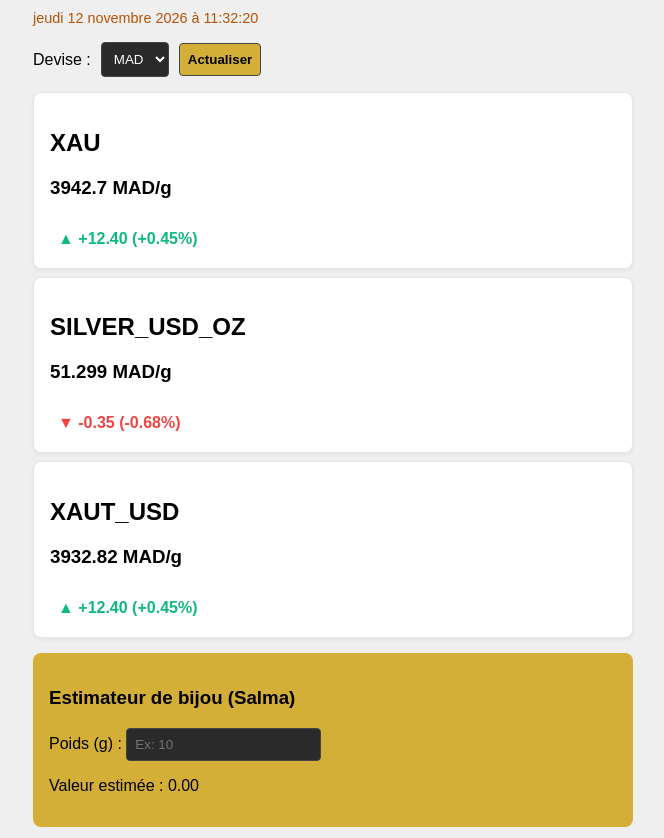
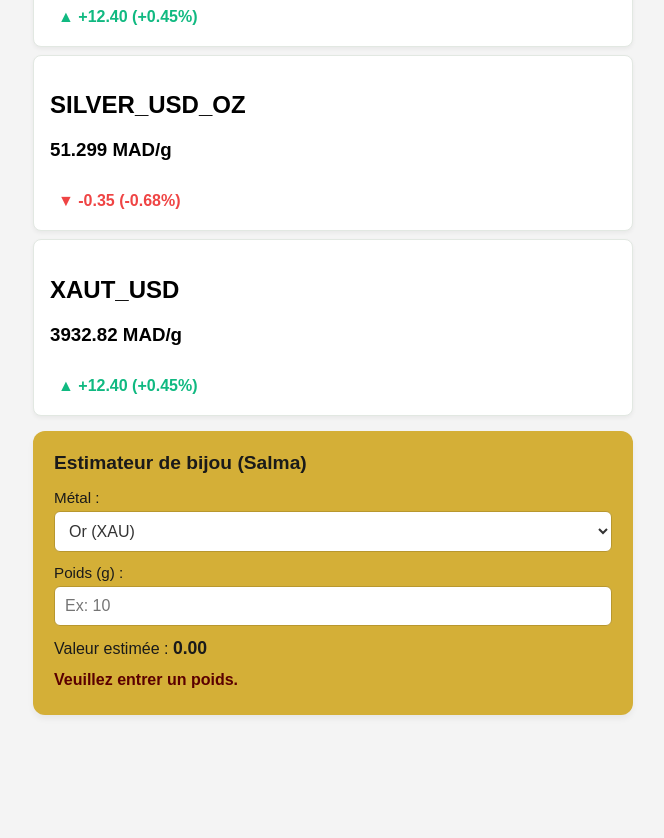
Before and after one commit to sahmihoussam1-hash/mizan-, a plain HTML site: page index.html in a window 1280 px wide. Shown: the part 333-1171 px from the top of the page, without its empty margins (307-971 px from the left). After the commit the page ends 1083 px from the top, so only its background shows below. Drawn offline with Linux system fonts and the light colour scheme; no server answers.

Commit message:
chore:userStorie-5-estimateurbijoux

```diff
--- a/css/style.css
+++ b/css/style.css
@@ -1,52 +1,109 @@
+body {
+    font-family: Arial, sans-serif;
+    background-color: #f4f4f4;
+    color: black;
+    margin: 0;
+    padding: 20px;
+}
 
-body {
-    font-family: Arial,sans-serif;
-    background-color: #1111;
-    color: black;
-    margin: 0%;
-    padding: 20%;
-}
 .container {
     max-width: 600px;
     margin: 0 auto;
 }
+
 h1 {
-    margin: 25px;
+    margin: 25px 0;
     color: #d4af37;
     text-align: center;
 }
-.card,prices-container > div{
+
+
+.card, .prices-container > div {
     background-color: #d4af37;
-    padding: 15px;
+    color: #1a1a1a;
+    padding: 20px;
     margin: 15px 0;
-    border-radius: 8px;
+    border-radius: 12px;
     border: 1px solid transparent;
+    box-shadow: 0 4px 6px rgba(0, 0, 0, 0.05);
 }
-.controls{
+
+.card h3 {
+    margin-top: 0;
     margin-bottom: 15px;
+    font-size: 1.2rem;
+    font-weight: bold;
+}
+
+.controls {
+    margin-bottom: 20px;
     display: flex;
     gap: 10px;
     align-items: center;
 }
-select,input,button{
-    padding: 8px;
-    background: #2a2a2a;
-    color: #fff;
-    border: 1px solid #444;
-    border-radius: 4px;
+
+select, input, button {
+    padding: 10px;
+    background: #ffffff;
+    color: #333333;
+    border: 1px solid #ccc;
+    border-radius: 6px;
+    font-size: 0.95rem;
 }
-button{
+
+button {
     background: #d4af37;
     color: #000;
     font-weight: bold;
     cursor: pointer;
+    border: 1px solid #b8972e;
 }
+
+button:hover {
+    background: #c29f31;
+}
+
 .error {
-    color: #ff6b6b;
-    font-size: 0.9rem;
+    color: #5a0000;
+    font-size: 0.85rem;
+    margin-top: 6px;
+    font-weight: 600;
 }
+
 .form-group {
-    margin-bottom: 10px;
+    margin-bottom: 12px;
+    display: flex;
+    flex-direction: column;
+}
+
+.card label {
+    margin-bottom: 5px;
+    font-weight: 500;
+    font-size: 0.95rem;
+}
+
+
+.card input[type="number"],
+.card select {
+    width: 100%;
+    padding: 10px;
+    border: 1px solid #b8972e;
+    border-radius: 6px;
+    background-color: #ffffff;
+    color: #333333;
+    font-size: 1rem;
+    box-sizing: border-box;
+}
+
+
+.card p {
+    margin: 12px 0 5px 0;
+    font-size: 1rem;
+}
+
+.card span#estimate {
+    font-weight: bold;
+    font-size: 1.1rem;
 }
 
 .price-card {
@@ -57,6 +114,7 @@ button{
     margin: 0.5rem 0;
     box-shadow: 0 2px 4px rgba(0,0,0,0.05);
 }
+
 .variation-badge {
     font-weight: bold;
     padding: 0.25rem 0.5rem;
@@ -64,19 +122,21 @@ button{
     display: inline-block;
     margin-top: 0.5rem;
 }
+
 .trend-up {
-    color: #10b981; /* Vert moderne */
+    color: #10b981;
     font-weight: 600;
 }
 
 .trend-down {
-    color: #ef4444; /* Rouge moderne */
+    color: #ef4444;
     font-weight: 600;
 }
 
 #datetime-container {
-    font-size: 0.9rem;
-    color: #b45309; /* Ton doré / marron assorti au thème Mizan */
+    font-family: 'Gill Sans', 'Gill Sans MT', Calibri, 'Trebuchet MS';
+    color: #0a0806;
     margin-bottom: 1rem;
-    font-weight: 500;
+    font-weight: bolder;
+    text-align: center;
 }
--- a/index.html
+++ b/index.html
@@ -28,13 +28,22 @@
 
         <div class="card">
     <h3>Estimateur de bijou (Salma)</h3>
+
+    <div class="form-group">
+        <label for="metal-type">Métal : </label>
+        <select id="metal-type">
+            <option value="gold">Or (XAU)</option>
+            <option value="silver">Argent (Silver)</option>
+        </select>
+    </div>
+
     <div class="form-group">
         <label for="weight">Poids (g) : </label>
         <input type="number" id="weight" placeholder="Ex: 10" min="0" step="0.01">
     </div>
+
     <p>Valeur estimée : <span id="estimate">0.00</span></p>
     <p id="estimator-error" class="error"></p>
-        </div>
 </div>
 
     <script type="module" src="js/main.js"></script>
--- /dev/null
+++ b/js/estimateur.js
@@ -0,0 +1,94 @@
+let currentGoldGramPrice = 0;
+let currentSilverGramPrice = 0;
+let activeCurrencySymbol = 'MAD';
+
+/**
+ * Calcule et affiche la valeur estimée du bijou
+ */
+function calculateJewelryEstimate() {
+    const weightInput = document.getElementById('weight');
+    const metalSelect = document.getElementById('metal-type');
+    const estimateSpan = document.getElementById('estimate');
+    const errorElement = document.getElementById('estimator-error');
+
+    if (!weightInput || !estimateSpan) return;
+
+    const weightValue = weightInput.value.trim();
+    const weight = parseFloat(weightValue);
+
+    // 1. Validation : Champ vide
+    if (weightValue === "") {
+        estimateSpan.textContent = `0.00`;
+        if (errorElement) errorElement.textContent = "Veuillez entrer un poids.";
+        return;
+    }
+
+    // 2. Validation : Non numérique ou négatif
+    if (isNaN(weight)) {
+        estimateSpan.textContent = `0.00`;
+        if (errorElement) errorElement.textContent = "Veuillez entrer un nombre valide.";
+        return;
+    }
+
+    if (weight < 0) {
+        estimateSpan.textContent = `0.00`;
+        if (errorElement) errorElement.textContent = "Le poids ne peut pas être négatif.";
+        return;
+    }
+
+    // Si tout est ok, on nettoie le message d'erreur
+    if (errorElement) errorElement.textContent = "";
+
+    // 3. Choix du métal et application du prix courant
+    const selectedMetal = metalSelect ? metalSelect.value : 'gold';
+    const pricePerGram = selectedMetal === 'silver' ? currentSilverGramPrice : currentGoldGramPrice;
+
+    const totalValue = weight * pricePerGram;
+    estimateSpan.textContent = `${totalValue.toFixed(2)} ${activeCurrencySymbol}`;
+}
+
+/**
+ * Initialise les écouteurs d'événements
+ */
+export function initEstimator() {
+    const weightInput = document.getElementById('weight');
+    const metalSelect = document.getElementById('metal-type');
+
+    if (weightInput) {
+        weightInput.addEventListener('input', calculateJewelryEstimate);
+    }
+    if (metalSelect) {
+        metalSelect.addEventListener('change', calculateJewelryEstimate);
+    }
+}
+
+/**
+ * Met à jour les prix de référence reçus de l'API / JSON
+ */
+export function updateEstimatorData(data, currency) {
+    activeCurrencySymbol = currency;
+
+    if (Array.isArray(data)) {
+        data.forEach(item => {
+            const symbol = (item.symbol || '').toLowerCase();
+            if (symbol.includes('xau')) {
+                currentGoldGramPrice = parseFloat(item.price || item.per_gram_mad || 0);
+            } else if (symbol.includes('silver') || symbol.includes('xag')) {
+                currentSilverGramPrice = parseFloat(item.price || 0);
+            }
+        });
+    } else if (typeof data === 'object' && data !== null) {
+        if (data.xau && data.xau.price) {
+            currentGoldGramPrice = parseFloat(data.xau.price);
+        }
+        if (data.silver_usd_oz || data.silver) {
+            const silverObj = data.silver_usd_oz || data.silver;
+            currentSilverGramPrice = parseFloat(silverObj.price || silverObj);
+        }
+        if (data.per_gram_mad && currency === 'MAD') {
+            currentGoldGramPrice = parseFloat(data.per_gram_mad);
+        }
+    }
+
+    calculateJewelryEstimate();
+}
--- a/js/main.js
+++ b/js/main.js
@@ -1,5 +1,6 @@
 import { fetchGoldPrices } from './api.js';
 import { renderPrices } from './display.js';
+import { initEstimator,updateEstimatorData } from './estimateur.js';
 import { getSavedCurrency, saveCurrency } from './storage.js';
 
 function startClock(){
@@ -21,6 +22,7 @@ function startClock(){
     }
     updateTime();
     setInterval(updateTime,1000);
+
 }
 
 async function initApp() {
@@ -41,6 +43,7 @@ async function initApp() {
             console.log(`Chargement des prix pour la devise : ${currency}`);
             const data = await fetchGoldPrices(currency);
             renderPrices(data, currency);
+             updateEstimatorData(data, currency);
         } catch (error) {
             console.error("Erreur lors du chargement :", error);
         }
@@ -49,6 +52,7 @@ async function initApp() {
     // Chargement initial au démarrage avec la bonne valeur .value
     const selectedCurrency = currencySelect ? currencySelect.value : currentCurrency;
     await loadData(selectedCurrency);
+
 
     // Écouteur sur le changement de devise du sélecteur
     if (currencySelect) {
@@ -70,4 +74,5 @@ async function initApp() {
 
 // Lancement de l'application
 initApp();
+initEstimator();
 startClock();
```
Lines whose indentation alone changed are shown as unchanged.
